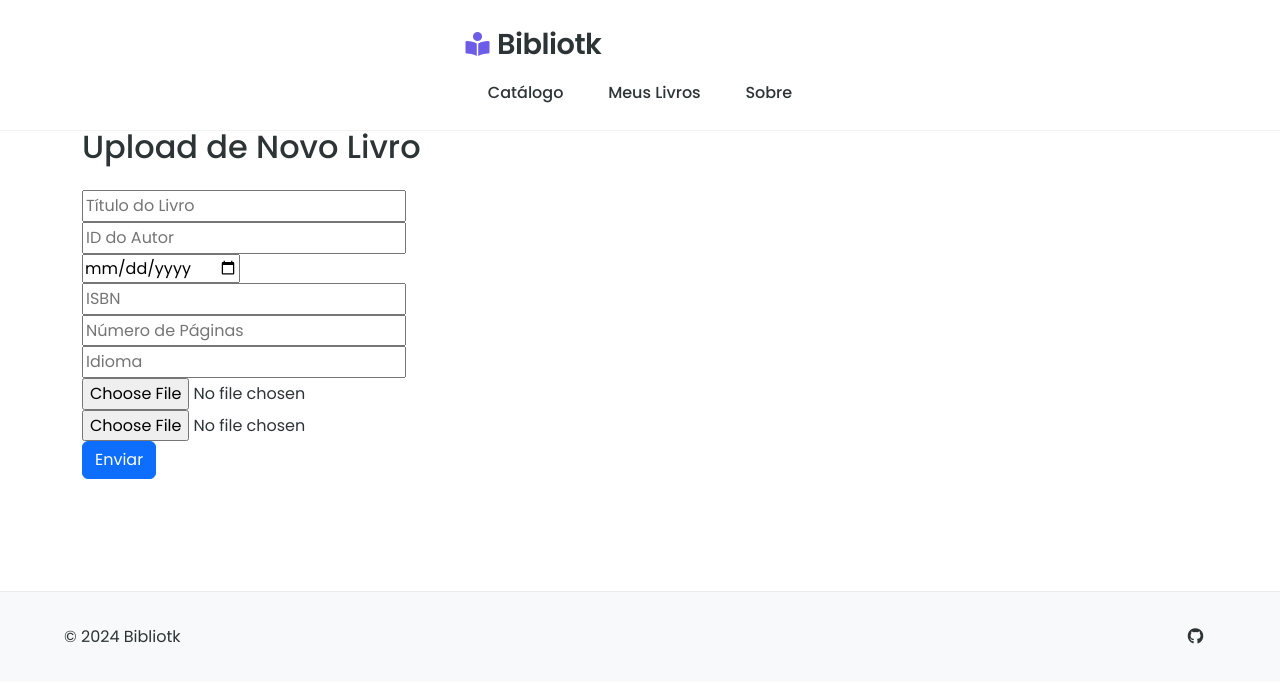
After one commit to G1ld0/PI2, a Django app: page /upload_livro/ in a window 1280 px wide. The commit adds this page. Shown: the top 683 px of the page. Run offline with Django 3.2, Linux system fonts and the light colour scheme.

Commit message:
Trabalho em andamento - implementando página de upload do livro e de transcrição para markdown (tive problemas com a migração dos modelos para para o banco de dados)

```diff
--- a/bibliotk/bibliotk/app/models.py
+++ b/bibliotk/bibliotk/app/models.py
@@ -22,6 +22,8 @@ class Livro(models.Model):
     imagem_capa = models.ImageField(upload_to='capas/', blank=True, null=True)  # Imagem da capa do livro (opcional)
     idioma = models.CharField(max_length=30)  # Idioma do livro
     conteudo = models.TextField()  # Conteúdo do livro (texto completo)
+    arquivo_pdf = models.FileField(upload_to='livros_pdfs/', blank=True, null=True)  # opcionalmente, você pode permitir arquivos em branco
+
 
     def __str__(self):
         """Devolve uma representação em string do modelo"""
--- /dev/null
+++ b/bibliotk/bibliotk/app/templates/app/upload.html
@@ -0,0 +1,19 @@
+<!-- upload.html -->
+{% extends 'app/base.html' %}
+{% block content %}
+<div class="container py-5">
+    <h2 class="mb-4">Upload de Novo Livro</h2>
+    <form action="{% url 'upload_livro' %}" method="post" enctype="multipart/form-data">
+        {% csrf_token %}
+        <input type="text" name="titulo" placeholder="Título do Livro"><br>
+        <input type="number" name="autor_id" placeholder="ID do Autor"><br>
+        <input type="date" name="data_publicacao" placeholder="Data de Publicação"><br>
+        <input type="text" name="isbn" placeholder="ISBN"><br>
+        <input type="number" name="numero_paginas" placeholder="Número de Páginas"><br>
+        <input type="text" name="idioma" placeholder="Idioma"><br>
+        <input type="file" name="imagem_capa"><br>
+        <input type="file" name="arquivo_pdf"><br>
+        <button type="submit" class="btn btn-primary">Enviar</button>
+    </form>
+</div>
+{% endblock %}
--- a/bibliotk/bibliotk/app/urls.py
+++ b/bibliotk/bibliotk/app/urls.py
@@ -1,6 +1,11 @@
 from django.urls import path
 from . import views
+from .views import pdf_to_markdown_view, upload_livro_view
+
 
 urlpatterns = [
     path('', views.index,  name='index'),
+    path('upload_livro/', upload_livro_view, name='upload_livro'),
+    path('pdf_to_markdown/', pdf_to_markdown_view, name='pdf_to_markdown'),
+
 ]
--- a/bibliotk/bibliotk/app/views.py
+++ b/bibliotk/bibliotk/app/views.py
@@ -1,10 +1,46 @@
-from django.shortcuts import render
+# em bibliotk/views.py
+from django.shortcuts import render, redirect
 from .models import Livro
 import markdown2
+from .utilitarias import extrair_texto_pdf, converter_para_markdown
 
 def index(request):
-    """página principal de bibliotk"""
+    """ Página principal de bibliotk """
     livros = Livro.objects.all()
     for livro in livros:
         livro.conteudo_html = markdown2.markdown(livro.conteudo)
     return render(request, 'app/index.html', {'livros': livros})
+
+def pdf_to_markdown_view(request):
+    """ Processa um arquivo PDF enviado e retorna Markdown """
+    if request.method == 'POST':
+        pdf_file = request.FILES.get('file')
+        if pdf_file:
+            texto_extraido = extrair_texto_pdf(pdf_file)
+            markdown = converter_para_markdown(texto_extraido)
+            return render(request, 'app/display_markdown.html', {'markdown': markdown})
+        else:
+            return render(request, 'app/upload_form.html', {'error': 'Nenhum arquivo enviado.'})
+    else:
+        return render(request, 'app/upload_form.html')
+
+def upload_livro_view(request):
+    if request.method == 'POST':
+        novo_livro = Livro()
+        novo_livro.titulo = request.POST.get('titulo')
+        novo_livro.autor_id = request.POST.get('autor_id')  # Supondo que o autor é identificado por seu ID
+        novo_livro.data_publicacao = request.POST.get('data_publicacao')
+        novo_livro.isbn = request.POST.get('isbn')
+        novo_livro.numero_paginas = request.POST.get('numero_paginas')
+        novo_livro.imagem_capa = request.FILES.get('imagem_capa')
+        novo_livro.idioma = request.POST.get('idioma')
+        novo_livro.arquivo_pdf = request.FILES.get('arquivo_pdf')
+
+        if novo_livro.arquivo_pdf:  # Verifica se um arquivo foi realmente enviado
+            texto_extraido = extrair_texto_pdf(novo_livro.arquivo_pdf)
+            novo_livro.conteudo = converter_para_markdown(texto_extraido)
+
+        novo_livro.save()
+        return redirect('alguma_url_apos_salvar')  # Substitua com o nome da URL para redirecionar
+    else:
+        return render(request, 'app/upload.html')
--- a/bibliotk/docker-compose.yml
+++ b/bibliotk/docker-compose.yml
@@ -1,5 +1,3 @@
-version: '3.9'
-
 services:
   # serviço do banco de dados postgresql
   db:
--- a/bibliotk/requirements.txt
+++ b/bibliotk/requirements.txt
@@ -2,3 +2,4 @@ Django>=3.2.4,<3.3
 psycopg2>=2.8.6,<2.9
 Pillow>=8.2.0,<8.3.0
 Markdown2>=2.4.0
+pdfplumber
```
Also changed, not shown: bibliotk/bibliotk/app/templates/app/display_markdown.html (added, +9 -0 lines), bibliotk/bibliotk/app/templates/app/index.html (+17 -4 lines), bibliotk/bibliotk/app/templates/app/upload_form.html (added, +19 -0 lines), bibliotk/bibliotk/app/utilitarias.py (added, +11 -0 lines), 3 other files.
